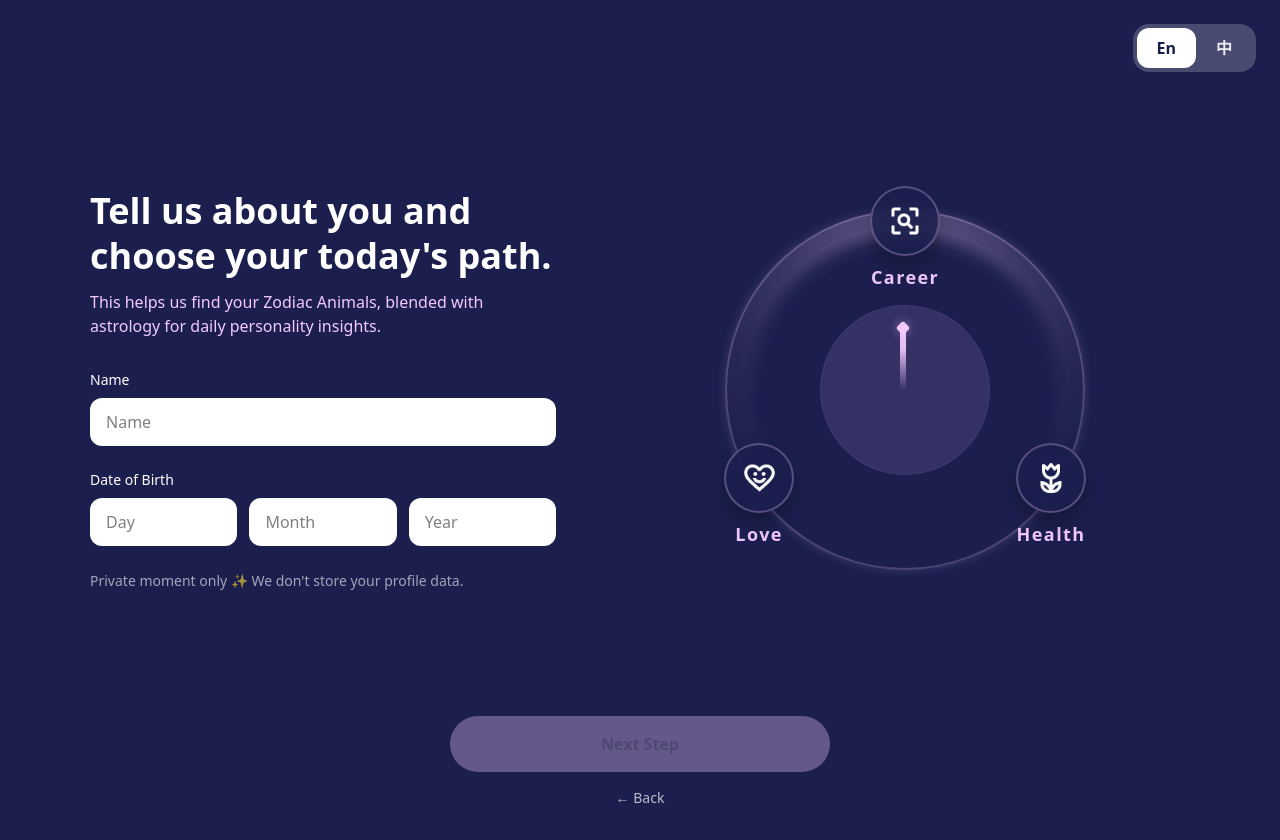
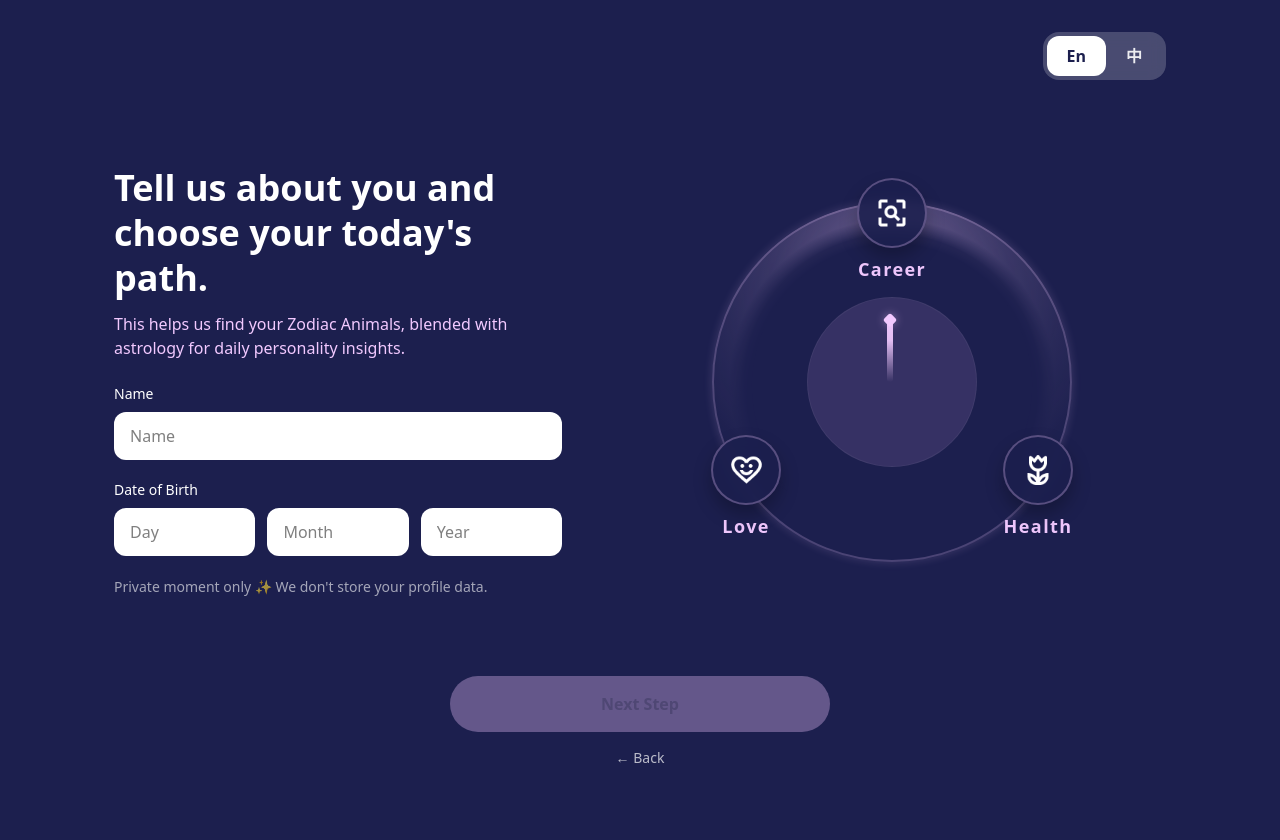
Before and after one commit to kefanshi-design/zodiac-compass, a Next.js app: page /profile in a window 1280 px wide. After the commit the page ends 800 px from the top, so only its background shows below. Built offline with nearby package versions, Linux system fonts and the light colour scheme.

Commit message:
Profile Update

```diff
--- a/app/profile/profile-client.tsx
+++ b/app/profile/profile-client.tsx
@@ -175,12 +175,14 @@ export default function ProfileClient() {
   }
 
   return (
-    <main className="relative min-h-screen bg-[#1C1F4E] text-white pt-18 px-6 py-8 overflow-hidden">
-      {/* Top-right language toggle */}
-      <div className="absolute top-6 right-6 z-30">
-        <LanguageToggle />
-      </div>
-
+    <main
+      className={[
+        "relative bg-[#1C1F4E] text-white overflow-x-hidden",
+        // ✅ mobile 允许滚动；lg 尽量锁定一屏不滚动
+        "min-h-screen lg:h-screen lg:overflow-hidden",
+      ].join(" ")}
+    >
+      {/* Falling stars background */}
       <style jsx global>{`
         @keyframes zc-fall-star {
           0% {
@@ -219,14 +221,28 @@ export default function ProfileClient() {
         ))}
       </div>
 
-      <div className="relative z-10 mx-auto w-full max-w-[1100px] min-h-[calc(100vh-64px)] flex flex-col">
-        <div className="flex-1 grid grid-cols-1 lg:grid-cols-[0.9fr_1.1fr] gap-18 lg:gap-16 items-center">
+      {/* ✅ 统一的页面容器：把 toggle 放进 flow（不重叠） */}
+      <div className="relative z-10 mx-auto w-full max-w-[1100px] px-6 py-6 lg:py-8 h-full flex flex-col">
+        {/* Header: Language toggle (in-flow, no overlap) */}
+        <div className="flex justify-end mb-6 lg:mb-8 shrink-0">
+          <LanguageToggle />
+        </div>
+
+        {/* Content */}
+        <div
+          className={[
+            "flex-1 grid grid-cols-1 lg:grid-cols-[0.9fr_1.1fr] items-center",
+            // ✅ 减少 gap，让 desktop 更容易一屏容纳
+            "gap-12 lg:gap-14",
+          ].join(" ")}
+        >
+          {/* Left: form */}
           <section className="w-full">
             <h1 className="text-3xl lg:text-4xl font-semibold leading-tight mb-3">
               {t(lang, "profileTitle")}
             </h1>
 
-            <p className="text-base text-[#F2C9FF] mb-8 max-w-[520px]">
+            <p className="text-base text-[#F2C9FF] mb-6 max-w-[520px]">
               {t(lang, "profileSubtitle")}
             </p>
 
@@ -236,7 +252,7 @@ export default function ProfileClient() {
               value={name}
               onChange={(e) => setName(e.target.value)}
               placeholder={t(lang, "nameLabel")}
-              className="w-full max-w-[520px] rounded-xl bg-white text-black px-4 py-3 mb-6 outline-none"
+              className="w-full max-w-[520px] rounded-xl bg-white text-black px-4 py-3 mb-5 outline-none"
             />
 
             <label className="text-sm mb-2 block">{t(lang, "dobLabel")}</label>
@@ -264,18 +280,27 @@ export default function ProfileClient() {
               />
             </div>
 
-            <p className="mt-6 text-sm text-white/60 leading-relaxed">
+            <p className="mt-5 text-sm text-white/60 leading-relaxed">
               {t(lang, "profilePrivacyNote")}
             </p>
           </section>
 
-          <section className="w-full flex flex-col items-center mt-8 lg:mt-0">
+          {/* Right: compass */}
+          <section className="w-full flex flex-col items-center lg:items-end">
             <div
               className="relative flex items-center justify-center w-full"
               onMouseMove={onAreaMove}
               onMouseLeave={onAreaLeave}
             >
-              <div ref={diskRef} className="relative" style={{ width: 360, height: 360 }}>
+              {/* ✅ responsive：mobile 稍小一点，避免把一屏撑爆；desktop 保持你原来的 360 */}
+              <div
+                ref={diskRef}
+                className="relative"
+                style={{
+                  width: 360,
+                  height: 360,
+                }}
+              >
                 <div
                   className="absolute inset-0 rounded-full"
                   style={{
@@ -386,7 +411,8 @@ export default function ProfileClient() {
           </section>
         </div>
 
-        <div className="pt-2 flex flex-col items-center mt-8 lg:mt-0">
+        {/* Footer buttons */}
+        <div className="pt-2 flex flex-col items-center mt-6 lg:mt-4 shrink-0">
           <button
             onClick={handleNext}
             disabled={!canContinue}
@@ -435,7 +461,7 @@ const OrbitIcon = forwardRef<HTMLButtonElement, OrbitIconProps>(function OrbitIc
       style={style}
     >
       <div
-        className="relative grid place-items-center rounded-full  transition-all"
+        className="relative grid place-items-center rounded-full transition-all"
         style={{
           width: size,
           height: size,
```
